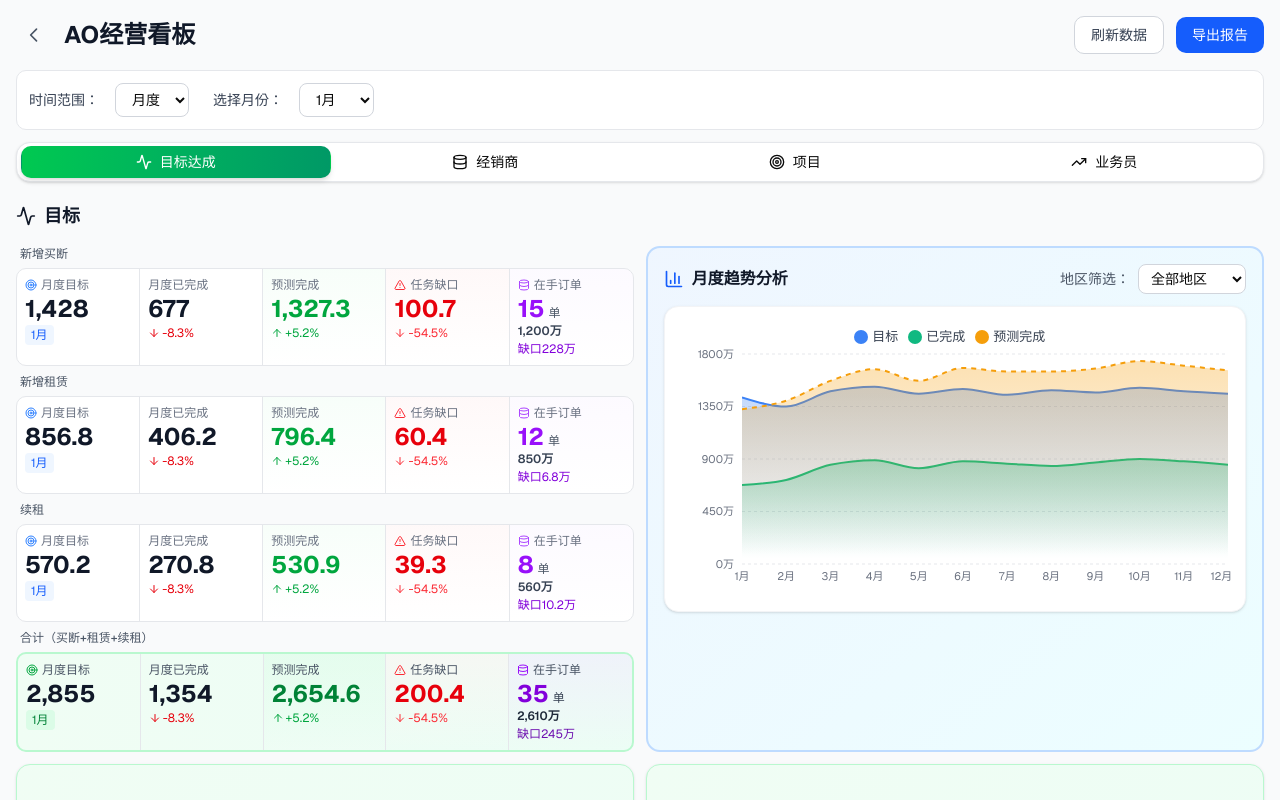
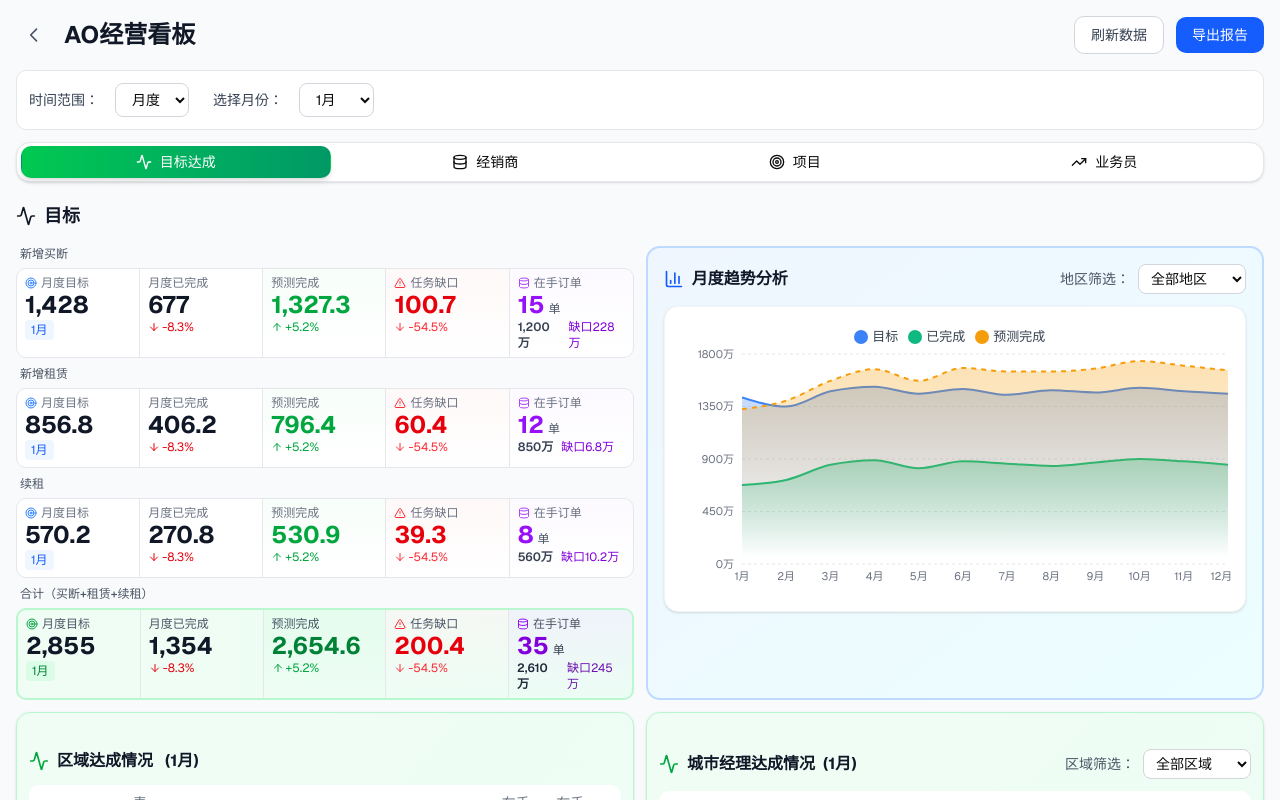
Before and after one commit to navylee1990/coze_jsc, a Next.js app: page /sales in a window 1280 px wide. Shown: the top 800 px of the page. Built offline with nearby package versions, Linux system fonts and the light colour scheme.

Commit message:
fix: 调整目标模块高度与原来保持一致

```diff
--- a/src/app/sales/page.tsx
+++ b/src/app/sales/page.tsx
@@ -703,55 +703,55 @@ export default function SalesDashboard() {
               <div className="bg-white border border-gray-200 rounded-lg overflow-hidden">
                 <div className="grid grid-cols-5">
                   {/* 目标 */}
-                  <div className="border-r border-gray-200 px-2 py-2">
-                    <div className="flex items-center justify-between mb-1">
+                  <div className="border-r border-gray-200 px-2 py-1.5">
+                    <div className="flex items-center justify-between mb-0.5">
                       <div className="flex items-center gap-1 text-xs font-medium text-gray-500">
                         <Target className="w-3 h-3 text-blue-500 flex-shrink-0" />
                         <span>{timeRangeLabel}目标</span>
                       </div>
                     </div>
                     <div className="text-2xl font-bold text-gray-900 leading-none">{currentRangeData.target.toLocaleString()}</div>
-                    <div className="text-xs text-blue-600 bg-blue-50 inline-block px-1.5 py-0.5 rounded mt-1">
+                    <div className="text-xs text-blue-600 bg-blue-50 inline-block px-1.5 py-0.5 rounded mt-0.5">
                       {timeRange === 'month' ? `${selectedMonth}月` : timeRange === 'quarter' ? selectedQuarter : '2026'}
                     </div>
                   </div>
 
                   {/* 已完成 */}
-                  <div className="border-r border-gray-200 px-2 py-2">
-                    <div className="text-xs font-medium text-gray-500 mb-1">{timeRangeLabel}已完成</div>
+                  <div className="border-r border-gray-200 px-2 py-1.5">
+                    <div className="text-xs font-medium text-gray-500 mb-0.5">{timeRangeLabel}已完成</div>
                     <div className="text-2xl font-bold text-gray-900 leading-none">{currentRangeData.completed.toLocaleString()}</div>
-                    <div className="flex items-center gap-0.5 text-xs text-red-600 mt-1">
+                    <div className="flex items-center gap-0.5 text-xs text-red-600 mt-0.5">
                       <ArrowDown className="w-3 h-3" />
                       <span>-8.3%</span>
                     </div>
                   </div>
 
                   {/* 预测完成 */}
-                  <div className="border-r border-gray-200 px-2 py-2 bg-gradient-to-b from-green-50/50 to-transparent">
-                    <div className="text-xs font-medium text-gray-500 mb-1">预测完成</div>
+                  <div className="border-r border-gray-200 px-2 py-1.5 bg-gradient-to-b from-green-50/50 to-transparent">
+                    <div className="text-xs font-medium text-gray-500 mb-0.5">预测完成</div>
                     <div className="text-2xl font-bold text-green-600 leading-none">{currentRangeData.predicted.toLocaleString()}</div>
-                    <div className="flex items-center gap-0.5 text-xs text-green-600 mt-1">
+                    <div className="flex items-center gap-0.5 text-xs text-green-600 mt-0.5">
                       <ArrowUp className="w-3 h-3" />
                       <span>+5.2%</span>
                     </div>
                   </div>
 
                   {/* 任务缺口 */}
-                  <div className="border-r border-gray-200 px-2 py-2 bg-gradient-to-b from-red-50/50 to-transparent">
-                    <div className="flex items-center gap-1 text-xs font-medium text-gray-500 mb-1">
+                  <div className="border-r border-gray-200 px-2 py-1.5 bg-gradient-to-b from-red-50/50 to-transparent">
+                    <div className="flex items-center gap-1 text-xs font-medium text-gray-500 mb-0.5">
                       <AlertTriangle className="w-3 h-3 text-red-500 flex-shrink-0" />
                       <span>任务缺口</span>
                     </div>
                     <div className="text-2xl font-bold text-red-600 leading-none">{currentRangeData.gap.toLocaleString()}</div>
-                    <div className="flex items-center gap-0.5 text-xs text-red-500 mt-1">
+                    <div className="flex items-center gap-0.5 text-xs text-red-500 mt-0.5">
                       <ArrowDown className="w-3 h-3" />
                       <span>-54.5%</span>
                     </div>
                   </div>
 
                   {/* 在手订单 */}
-                  <div className="px-2 py-2 bg-gradient-to-b from-purple-50/50 to-transparent">
-                    <div className="flex items-center gap-1 text-xs font-medium text-gray-500 mb-1">
+                  <div className="px-2 py-1.5 bg-gradient-to-b from-purple-50/50 to-transparent">
+                    <div className="flex items-center gap-1 text-xs font-medium text-gray-500 mb-0.5">
                       <Database className="w-3 h-3 text-purple-500 flex-shrink-0" />
                       <span>在手订单</span>
                     </div>
@@ -759,8 +759,10 @@ export default function SalesDashboard() {
                       <span className="text-2xl font-bold text-purple-600 leading-none">15</span>
                       <span className="text-xs text-gray-600">单</span>
                     </div>
-                    <div className="text-xs text-gray-700 font-semibold mt-0.5">1,200万</div>
-                    <div className="text-xs text-purple-700 mt-0.5">缺口228万</div>
+                    <div className="flex items-center gap-2 mt-0.5">
+                      <div className="text-xs text-gray-700 font-semibold">1,200万</div>
+                      <div className="text-xs text-purple-700">缺口228万</div>
+                    </div>
                   </div>
                 </div>
               </div>
@@ -772,55 +774,55 @@ export default function SalesDashboard() {
               <div className="bg-white border border-gray-200 rounded-lg overflow-hidden">
                 <div className="grid grid-cols-5">
                   {/* 目标 */}
-                  <div className="border-r border-gray-200 px-2 py-2">
-                    <div className="flex items-center justify-between mb-1">
+                  <div className="border-r border-gray-200 px-2 py-1.5">
+                    <div className="flex items-center justify-between mb-0.5">
                       <div className="flex items-center gap-1 text-xs font-medium text-gray-500">
                         <Target className="w-3 h-3 text-blue-500 flex-shrink-0" />
                         <span>{timeRangeLabel}目标</span>
                       </div>
                     </div>
                     <div className="text-2xl font-bold text-gray-900 leading-none">{renewalData.target.toLocaleString()}</div>
-                    <div className="text-xs text-blue-600 bg-blue-50 inline-block px-1.5 py-0.5 rounded mt-1">
+                    <div className="text-xs text-blue-600 bg-blue-50 inline-block px-1.5 py-0.5 rounded mt-0.5">
                       {timeRange === 'month' ? `${selectedMonth}月` : timeRange === 'quarter' ? selectedQuarter : '2026'}
                     </div>
                   </div>
 
                   {/* 已完成 */}
-                  <div className="border-r border-gray-200 px-2 py-2">
-                    <div className="text-xs font-medium text-gray-500 mb-1">{timeRangeLabel}已完成</div>
+                  <div className="border-r border-gray-200 px-2 py-1.5">
+                    <div className="text-xs font-medium text-gray-500 mb-0.5">{timeRangeLabel}已完成</div>
                     <div className="text-2xl font-bold text-gray-900 leading-none">{renewalData.completed.toLocaleString()}</div>
-                    <div className="flex items-center gap-0.5 text-xs text-red-600 mt-1">
+                    <div className="flex items-center gap-0.5 text-xs text-red-600 mt-0.5">
                       <ArrowDown className="w-3 h-3" />
                       <span>-8.3%</span>
                     </div>
                   </div>
 
                   {/* 预测完成 */}
-                  <div className="border-r border-gray-200 px-2 py-2 bg-gradient-to-b from-green-50/50 to-transparent">
-                    <div className="text-xs font-medium text-gray-500 mb-1">预测完成</div>
+                  <div className="border-r border-gray-200 px-2 py-1.5 bg-gradient-to-b from-green-50/50 to-transparent">
+                    <div className="text-xs font-medium text-gray-500 mb-0.5">预测完成</div>
                     <div className="text-2xl font-bold text-green-600 leading-none">{renewalData.predicted.toLocaleString()}</div>
-                    <div className="flex items-center gap-0.5 text-xs text-green-600 mt-1">
+                    <div className="flex items-center gap-0.5 text-xs text-green-600 mt-0.5">
                       <ArrowUp className="w-3 h-3" />
                       <span>+5.2%</span>
                     </div>
                   </div>
 
                   {/* 任务缺口 */}
-                  <div className="border-r border-gray-200 px-2 py-2 bg-gradient-to-b from-red-50/50 to-transparent">
-                    <div className="flex items-center gap-1 text-xs font-medium text-gray-500 mb-1">
+                  <div className="border-r border-gray-200 px-2 py-1.5 bg-gradient-to-b from-red-50/50 to-transparent">
+                    <div className="flex items-center gap-1 text-xs font-medium text-gray-500 mb-0.5">
                       <AlertTriangle className="w-3 h-3 text-red-500 flex-shrink-0" />
                       <span>任务缺口</span>
                     </div>
                     <div className="text-2xl font-bold text-red-600 leading-none">{renewalData.gap.toLocaleString()}</div>
-                    <div className="flex items-center gap-0.5 text-xs text-red-500 mt-1">
+                    <div className="flex items-center gap-0.5 text-xs text-red-500 mt-0.5">
                       <ArrowDown className="w-3 h-3" />
                       <span>-54.5%</span>
                     </div>
                   </div>
 
                   {/* 在手订单 */}
-                  <div className="px-2 py-2 bg-gradient-to-b from-purple-50/50 to-transparent">
-                    <div className="flex items-center gap-1 text-xs font-medium text-gray-500 mb-1">
+                  <div className="px-2 py-1.5 bg-gradient-to-b from-purple-50/50 to-transparent">
+                    <div className="flex items-center gap-1 text-xs font-medium text-gray-500 mb-0.5">
                       <Database className="w-3 h-3 text-purple-500 flex-shrink-0" />
                       <span>在手订单</span>
                     </div>
@@ -828,8 +830,10 @@ export default function SalesDashboard() {
                       <span className="text-2xl font-bold text-purple-600 leading-none">12</span>
                       <span className="text-xs text-gray-600">单</span>
                     </div>
-                    <div className="text-xs text-gray-700 font-semibold mt-0.5">850万</div>
-                    <div className="text-xs text-purple-700 mt-0.5">缺口6.8万</div>
+                    <div className="flex items-center gap-2 mt-0.5">
+                      <div className="text-xs text-gray-700 font-semibold">850万</div>
+                      <div className="text-xs text-purple-700">缺口6.8万</div>
+                    </div>
                   </div>
                 </div>
               </div>
@@ -841,55 +845,55 @@ export default function SalesDashboard() {
               <div className="bg-white border border-gray-200 rounded-lg overflow-hidden">
                 <div className="grid grid-cols-5">
                   {/* 目标 */}
-                  <div className="border-r border-gray-200 px-2 py-2">
-                    <div className="flex items-center justify-between mb-1">
+                  <div className="border-r border-gray-200 px-2 py-1.5">
+                    <div className="flex items-center justify-between mb-0.5">
                       <div className="flex items-center gap-1 text-xs font-medium text-gray-500">
                         <Target className="w-3 h-3 text-blue-500 flex-shrink-0" />
                         <span>{timeRangeLabel}目标</span>
                       </div>
                     </div>
                     <div className="text-2xl font-bold text-gray-900 leading-none">{renewalRentData.target.toLocaleString()}</div>
-                    <div className="text-xs text-blue-600 bg-blue-50 inline-block px-1.5 py-0.5 rounded mt-1">
+                    <div className="text-xs text-blue-600 bg-blue-50 inline-block px-1.5 py-0.5 rounded mt-0.5">
                       {timeRange === 'month' ? `${selectedMonth}月` : timeRange === 'quarter' ? selectedQuarter : '2026'}
                     </div>
                   </div>
 
                   {/* 已完成 */}
-                  <div className="border-r border-gray-200 px-2 py-2">
-                    <div className="text-xs font-medium text-gray-500 mb-1">{timeRangeLabel}已完成</div>
+                  <div className="border-r border-gray-200 px-2 py-1.5">
+                    <div className="text-xs font-medium text-gray-500 mb-0.5">{timeRangeLabel}已完成</div>
                     <div className="text-2xl font-bold text-gray-900 leading-none">{renewalRentData.completed.toLocaleString()}</div>
-                    <div className="flex items-center gap-0.5 text-xs text-red-600 mt-1">
+                    <div className="flex items-center gap-0.5 text-xs text-red-600 mt-0.5">
                       <ArrowDown className="w-3 h-3" />
                       <span>-8.3%</span>
                     </div>
                   </div>
 
                   {/* 预测完成 */}
-                  <div className="border-r border-gray-200 px-2 py-2 bg-gradient-to-b from-green-50/50 to-transparent">
-                    <div className="text-xs font-medium text-gray-500 mb-1">预测完成</div>
+                  <div className="border-r border-gray-200 px-2 py-1.5 bg-gradient-to-b from-green-50/50 to-transparent">
+                    <div className="text-xs font-medium text-gray-500 mb-0.5">预测完成</div>
                     <div className="text-2xl font-bold text-green-600 leading-none">{renewalRentData.predicted.toLocaleString()}</div>
-                    <div className="flex items-center gap-0.5 text-xs text-green-600 mt-1">
+                    <div className="flex items-center gap-0.5 text-xs text-green-600 mt-0.5">
                       <ArrowUp className="w-3 h-3" />
                       <span>+5.2%</span>
                     </div>
                   </div>
 
                   {/* 任务缺口 */}
-                  <div className="border-r border-gray-200 px-2 py-2 bg-gradient-to-b from-red-50/50 to-transparent">
-                    <div className="flex items-center gap-1 text-xs font-medium text-gray-500 mb-1">
+                  <div className="border-r border-gray-200 px-2 py-1.5 bg-gradient-to-b from-red-50/50 to-transparent">
+                    <div className="flex items-center gap-1 text-xs font-medium text-gray-500 mb-0.5">
                       <AlertTriangle className="w-3 h-3 text-red-500 flex-shrink-0" />
                       <span>任务缺口</span>
                     </div>
                     <div className="text-2xl font-bold text-red-600 leading-none">{renewalRentData.gap.toLocaleString()}</div>
-                    <div className="flex items-center gap-0.5 text-xs text-red-500 mt-1">
+                    <div className="flex items-center gap-0.5 text-xs text-red-500 mt-0.5">
                       <ArrowDown className="w-3 h-3" />
                       <span>-54.5%</span>
                     </div>
                   </div>
 
                   {/* 在手订单 */}
-                  <div className="px-2 py-2 bg-gradient-to-b from-purple-50/50 to-transparent">
-                    <div className="flex items-center gap-1 text-xs font-medium text-gray-500 mb-1">
+                  <div className="px-2 py-1.5 bg-gradient-to-b from-purple-50/50 to-transparent">
+                    <div className="flex items-center gap-1 text-xs font-medium text-gray-500 mb-0.5">
                       <Database className="w-3 h-3 text-purple-500 flex-shrink-0" />
                       <span>在手订单</span>
                     </div>
@@ -897,8 +901,10 @@ export default function SalesDashboard() {
                       <span className="text-2xl font-bold text-purple-600 leading-none">8</span>
                       <span className="text-xs text-gray-600">单</span>
                     </div>
-                    <div className="text-xs text-gray-700 font-semibold mt-0.5">560万</div>
-                    <div className="text-xs text-purple-700 mt-0.5">缺口10.2万</div>
+                    <div className="flex items-center gap-2 mt-0.5">
+                      <div className="text-xs text-gray-700 font-semibold">560万</div>
+                      <div className="text-xs text-purple-700">缺口10.2万</div>
+                    </div>
                   </div>
                 </div>
               </div>
@@ -910,55 +916,55 @@ export default function SalesDashboard() {
               <div className="bg-gradient-to-r from-green-50 to-emerald-50 border-2 border-green-200 rounded-lg overflow-hidden">
                 <div className="grid grid-cols-5">
                   {/* 目标 */}
-                  <div className="border-r border-gray-200 px-2 py-2">
-                    <div className="flex items-center justify-between mb-1">
+                  <div className="border-r border-gray-200 px-2 py-1.5">
+                    <div className="flex items-center justify-between mb-0.5">
                       <div className="flex items-center gap-1 text-xs font-medium text-gray-600">
                         <Target className="w-3 h-3 text-green-600 flex-shrink-0" />
                         <span>{timeRangeLabel}目标</span>
                       </div>
                     </div>
                     <div className="text-2xl font-bold text-gray-900 leading-none">{totalData.target.toLocaleString()}</div>
-                    <div className="text-xs text-green-700 bg-green-100 inline-block px-1.5 py-0.5 rounded mt-1">
+                    <div className="text-xs text-green-700 bg-green-100 inline-block px-1.5 py-0.5 rounded mt-0.5">
                       {timeRange === 'month' ? `${selectedMonth}月` : timeRange === 'quarter' ? selectedQuarter : '2026'}
                     </div>
                   </div>
 
                   {/* 已完成 */}
-                  <div className="border-r border-gray-200 px-2 py-2">
-                    <div className="text-xs font-medium text-gray-600 mb-1">{timeRangeLabel}已完成</div>
+                  <div className="border-r border-gray-200 px-2 py-1.5">
+                    <div className="text-xs font-medium text-gray-600 mb-0.5">{timeRangeLabel}已完成</div>
                     <div className="text-2xl font-bold text-gray-900 leading-none">{totalData.completed.toLocaleString()}</div>
-                    <div className="flex items-center gap-0.5 text-xs text-red-600 mt-1">
+                    <div className="flex items-center gap-0.5 text-xs text-red-600 mt-0.5">
                       <ArrowDown className="w-3 h-3" />
                       <span>-8.3%</span>
                     </div>
                   </div>
 
                   {/* 预测完成 */}
-                  <div className="border-r border-gray-200 px-2 py-2 bg-gradient-to-b from-green-100/50 to-transparent">
-                    <div className="text-xs font-medium text-gray-600 mb-1">预测完成</div>
+                  <div className="border-r border-gray-200 px-2 py-1.5 bg-gradient-to-b from-green-100/50 to-transparent">
+                    <div className="text-xs font-medium text-gray-600 mb-0.5">预测完成</div>
                     <div className="text-2xl font-bold text-green-700 leading-none">{totalData.predicted.toLocaleString()}</div>
-                    <div className="flex items-center gap-0.5 text-xs text-green-600 mt-1">
+                    <div className="flex items-center gap-0.5 text-xs text-green-600 mt-0.5">
                       <ArrowUp className="w-3 h-3" />
                       <span>+5.2%</span>
                     </div>
                   </div>
 
                   {/* 任务缺口 */}
-                  <div className="border-r border-gray-200 px-2 py-2 bg-gradient-to-b from-red-50/50 to-transparent">
-                    <div className="flex items-center gap-1 text-xs font-medium text-gray-600 mb-1">
+                  <div className="border-r border-gray-200 px-2 py-1.5 bg-gradient-to-b from-red-50/50 to-transparent">
+                    <div className="flex items-center gap-1 text-xs font-medium text-gray-600 mb-0.5">
                       <AlertTriangle className="w-3 h-3 text-red-500 flex-shrink-0" />
                       <span>任务缺口</span>
                     </div>
                     <div className="text-2xl font-bold text-red-600 leading-none">{totalData.gap.toLocaleString()}</div>
-                    <div className="flex items-center gap-0.5 text-xs text-red-500 mt-1">
+                    <div className="flex items-center gap-0.5 text-xs text-red-500 mt-0.5">
                       <ArrowDown className="w-3 h-3" />
                       <span>-54.5%</span>
                     </div>
                   </div>
 
                   {/* 在手订单 */}
-                  <div className="px-2 py-2 bg-gradient-to-b from-purple-100/50 to-transparent">
-                    <div className="flex items-center gap-1 text-xs font-medium text-gray-600 mb-1">
+                  <div className="px-2 py-1.5 bg-gradient-to-b from-purple-100/50 to-transparent">
+                    <div className="flex items-center gap-1 text-xs font-medium text-gray-600 mb-0.5">
                       <Database className="w-3 h-3 text-purple-600 flex-shrink-0" />
                       <span>在手订单</span>
                     </div>
@@ -966,8 +972,10 @@ export default function SalesDashboard() {
                       <span className="text-2xl font-bold text-purple-700 leading-none">35</span>
                       <span className="text-xs text-gray-700">单</span>
                     </div>
-                    <div className="text-xs text-gray-800 font-semibold mt-0.5">2,610万</div>
-                    <div className="text-xs text-purple-800 mt-0.5">缺口245万</div>
+                    <div className="flex items-center gap-2 mt-0.5">
+                      <div className="text-xs text-gray-800 font-semibold">2,610万</div>
+                      <div className="text-xs text-purple-800">缺口245万</div>
+                    </div>
                   </div>
                 </div>
               </div>
```
